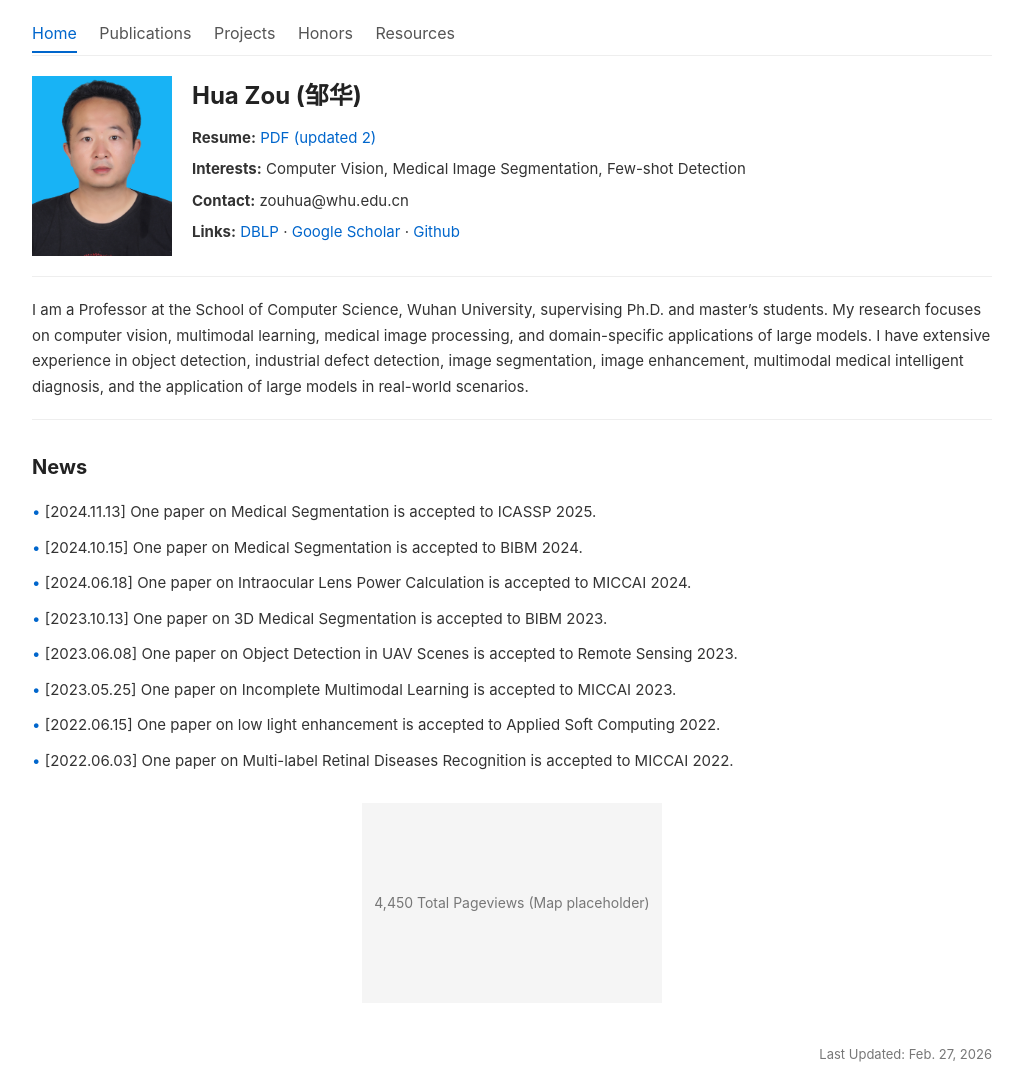
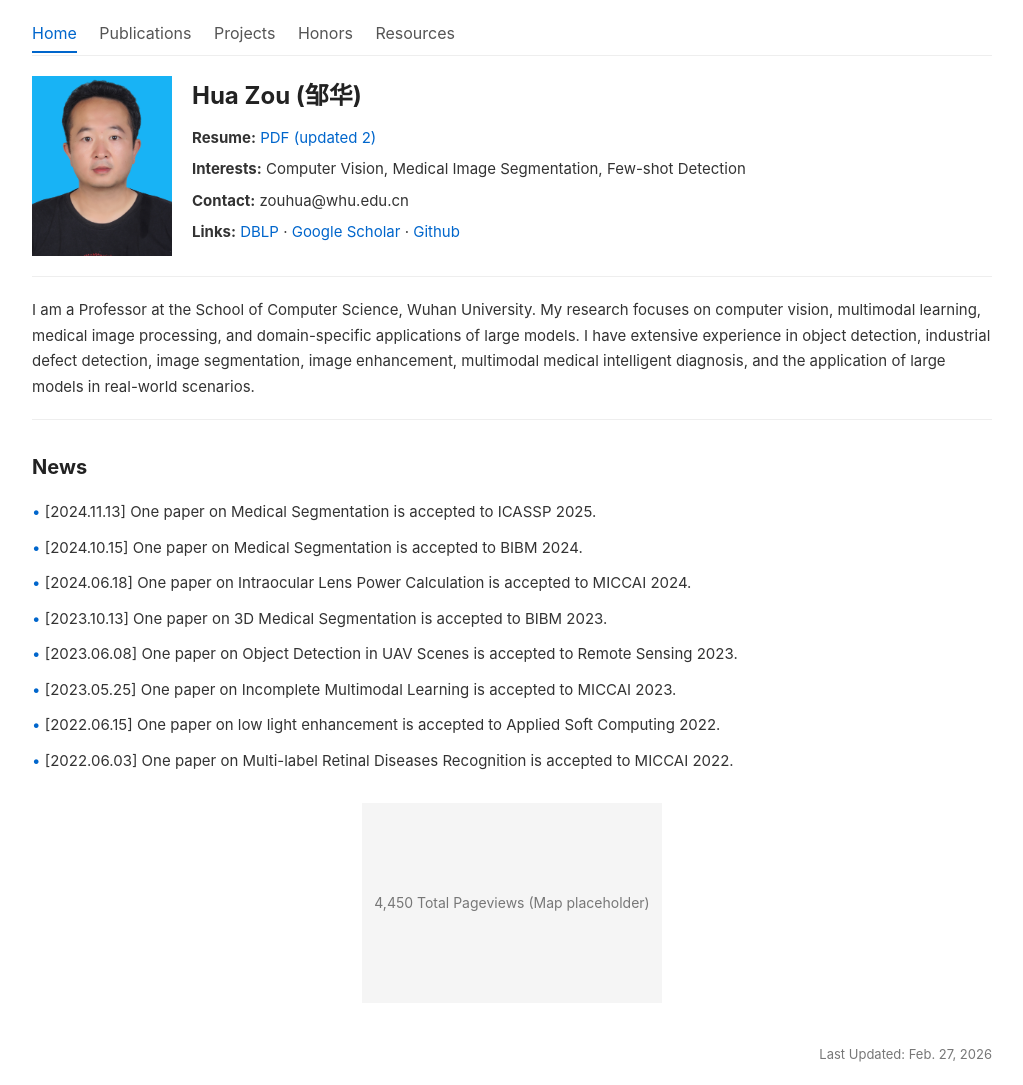
Before and after one commit to zouhuawhu/zouhuawhu.github.io, a Jekyll site: the page built from index.html, in a window 1280 px wide. Shown: the whole page, without its empty margins (128-1151 px from the left). Built offline with Jekyll 4.4.1, drawn with Linux system fonts in a browser that asks for light colours.

Commit message:
Update _config.yml

```diff
--- a/_config.yml
+++ b/_config.yml
@@ -16,7 +16,7 @@ author:
     github: https://github.com/zouhuawhu
   # 个人简介
   intro: |
-    I am a Professor at the School of Computer Science, Wuhan University, supervising Ph.D. and master’s students.
+    I am a Professor at the School of Computer Science, Wuhan University.
     My research focuses on computer vision, multimodal learning, medical image processing, and domain-specific applications of large models.
     I have extensive experience in object detection, industrial defect detection, image segmentation, image enhancement, multimodal medical intelligent diagnosis, and the application of large models in real-world scenarios.
 
```
